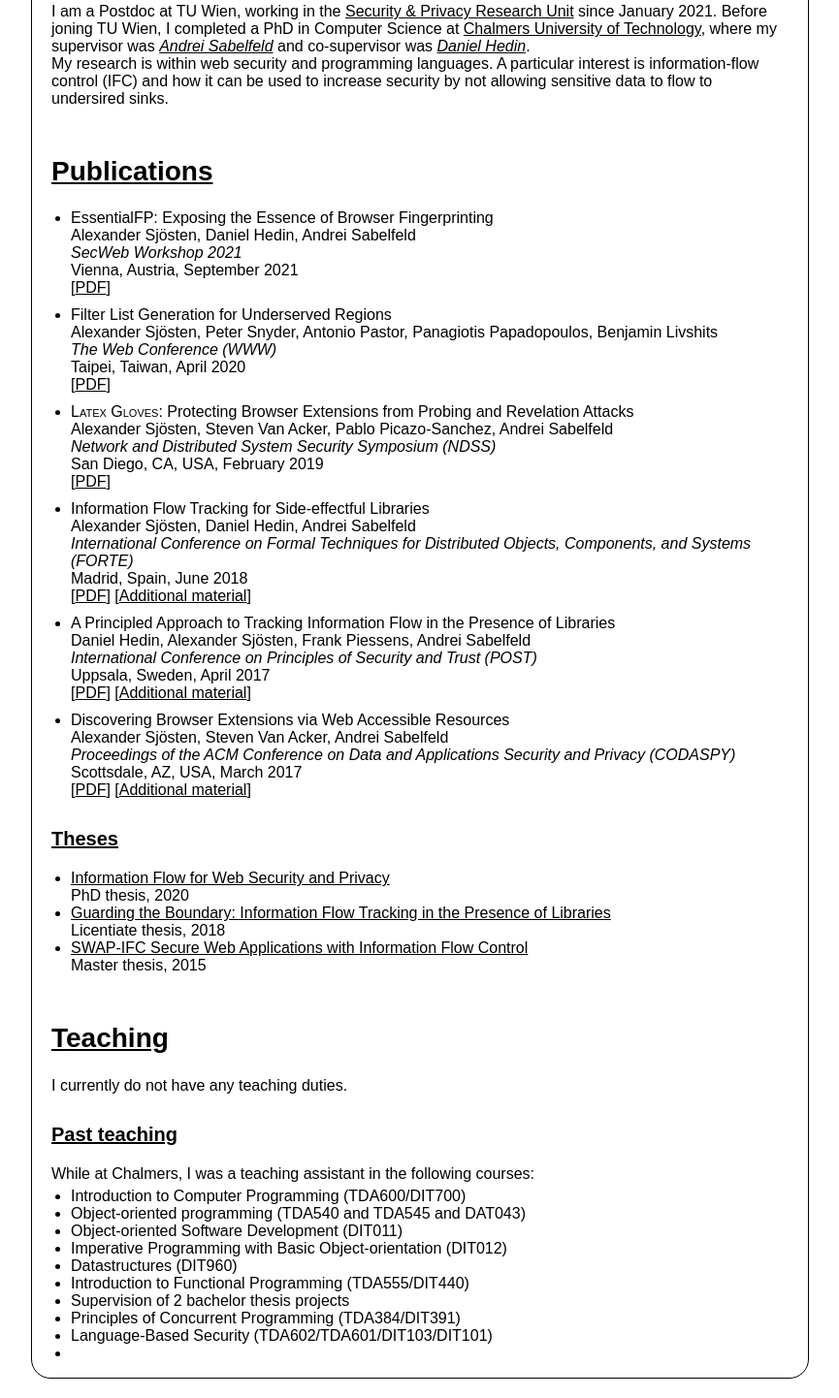
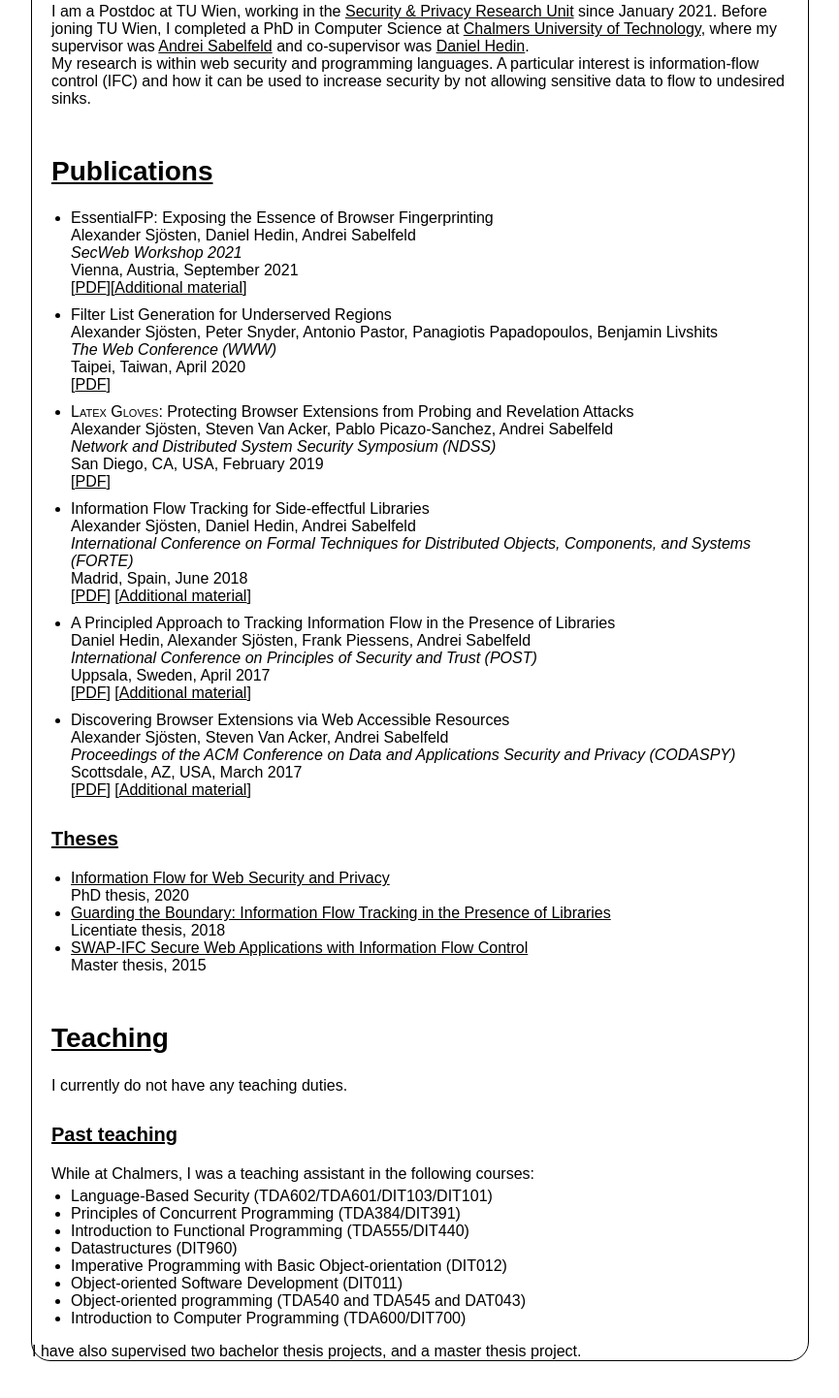
Before and after one commit to alexandersjosten/alexandersjosten.github.io, a plain HTML site: page index.html in a window 1280 px wide. Shown: the part 373-1815 px from the top of the page at 97% size, without its empty margins (207-1072 px from the left). Drawn offline with Linux system fonts and the light colour scheme.

Commit message:
spell error fix, added link

```diff
--- a/index.html
+++ b/index.html
@@ -41,12 +41,12 @@
       <h2>About me</h2>
       <p>
         I am a Postdoc at TU Wien, working in the <a href="https://secpriv.wien/">Security & Privacy Research Unit</a> since January 2021.
-        Before joning TU Wien, I completed a PhD in Computer Science at <a href="https://www.chalmers.se/en/">Chalmers University of Technology</a>, where my supervisor was <a href="http://www.cse.chalmers.se/~andrei/"><i>Andrei Sabelfeld</i></a> and co-supervisor was <a href="http://www.es.mdh.se/staff/2976-Daniel__Hedin"><i>Daniel Hedin</i></a>.
+        Before joning TU Wien, I completed a PhD in Computer Science at <a href="https://www.chalmers.se/en/">Chalmers University of Technology</a>, where my supervisor was <a href="http://www.cse.chalmers.se/~andrei/">Andrei Sabelfeld</a> and co-supervisor was <a href="http://www.es.mdh.se/staff/2976-Daniel__Hedin">Daniel Hedin</a>.
       </p>
 
       <p>
         My research is within web security and programming languages.
-        A particular interest is information-flow control (IFC) and how it can be used to increase security by not allowing sensitive data to flow to undersired sinks.
+        A particular interest is information-flow control (IFC) and how it can be used to increase security by not allowing sensitive data to flow to undesired sinks.
       </p>
 
       <h2>Publications</h2>
@@ -60,7 +60,7 @@
           <br>
           Vienna, Austria, September 2021
           <br>
-          [<a href="/papers/secweb-21.pdf">PDF</a>]
+          [<a href="/papers/secweb-21.pdf">PDF</a>][<a href="https://www.cse.chalmers.se/research/group/security/essential-fp">Additional material</a>]
         </li>
         <li>
           Filter List Generation for Underserved Regions
@@ -148,16 +148,16 @@
       <p>
         While at Chalmers, I was a teaching assistant in the following courses:
         <ul>
+          <li>Language-Based Security (TDA602/TDA601/DIT103/DIT101)</li>
+          <li>Principles of Concurrent Programming (TDA384/DIT391)</li>
+          <li>Introduction to Functional Programming (TDA555/DIT440)</li>
+          <li>Datastructures (DIT960)</li>
+          <li>Imperative Programming with Basic Object-orientation (DIT012)</li>
+          <li>Object-oriented Software Development (DIT011)</li>
+          <li>Object-oriented programming (TDA540 and TDA545 and DAT043)</li>
           <li>Introduction to Computer Programming (TDA600/DIT700)</li>
-          <li>Object-oriented programming (TDA540 and TDA545 and DAT043)</li>
-          <li>Object-oriented Software Development (DIT011)</li>
-          <li>Imperative Programming with Basic Object-orientation (DIT012)</li>
-          <li>Datastructures (DIT960)</li>
-          <li>Introduction to Functional Programming (TDA555/DIT440)</li>
-          <li>Supervision of 2 bachelor thesis projects</li>
-          <li>Principles of Concurrent Programming (TDA384/DIT391)</li>
-          <li>Language-Based Security (TDA602/TDA601/DIT103/DIT101)<li>
         </ul>
+        I have also supervised two bachelor thesis projects, and a master thesis project.
       </p>
     </div>
   </body>
```
